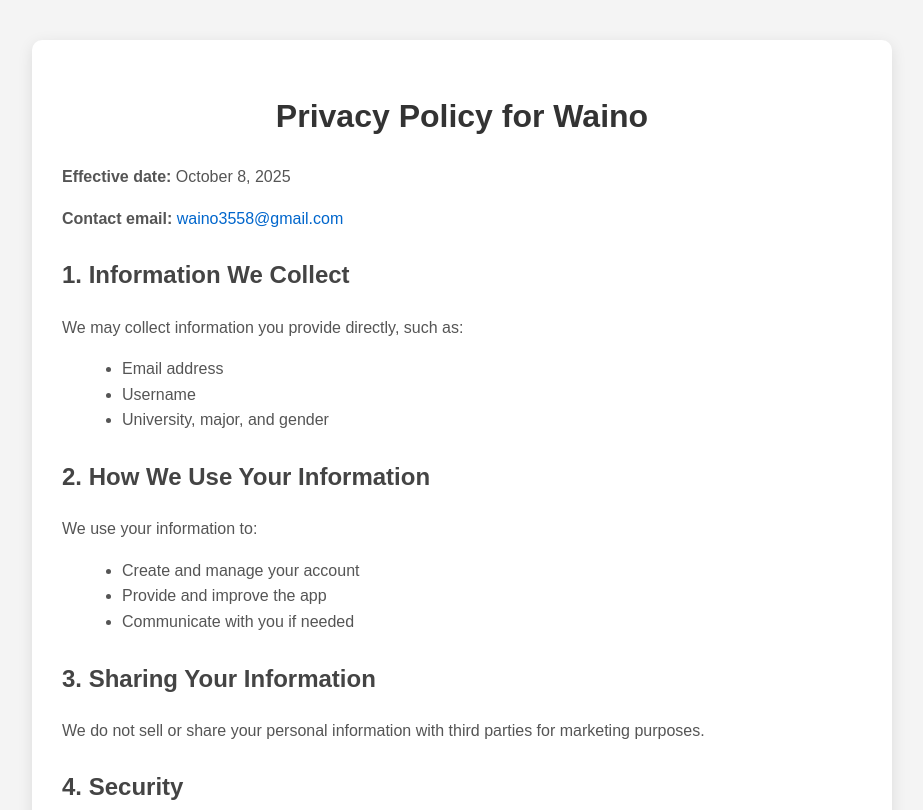
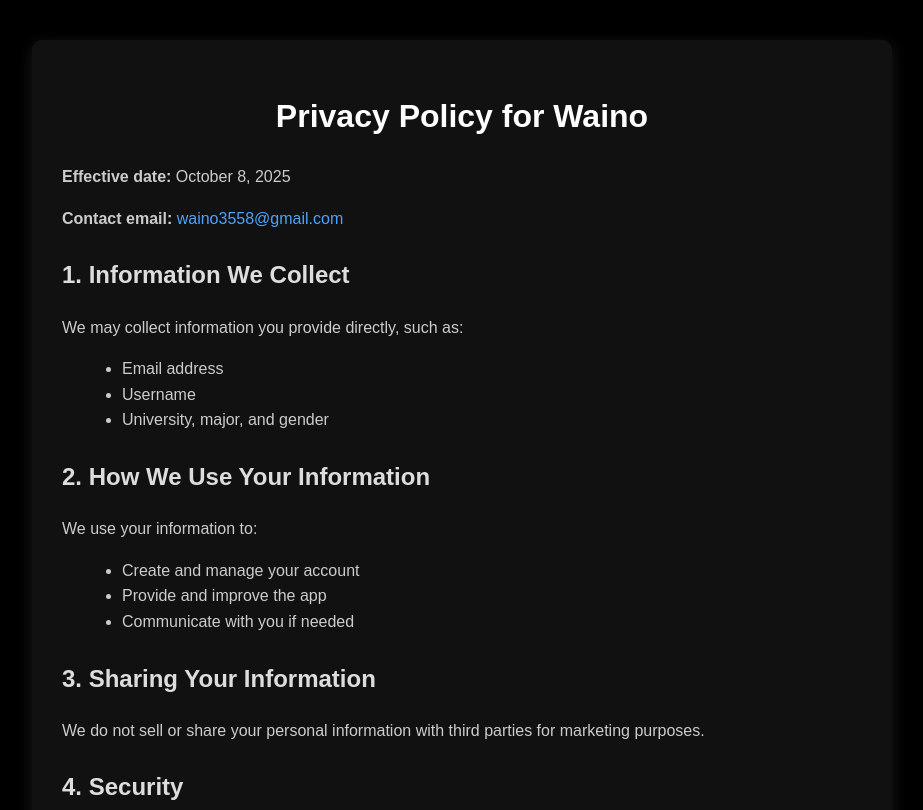
Before and after one commit to Waino3558/Waino-privacy-policy, a plain HTML site: page index.html in a window 1280 px wide. Shown: the top 810 px of the page, without its empty margins (178-1101 px from the left). Drawn offline with Linux system fonts and the light colour scheme.

Commit message:
Update index.html

```diff
--- a/index.html
+++ b/index.html
@@ -8,34 +8,36 @@
     body {
       font-family: Arial, sans-serif;
       line-height: 1.6;
-      background-color: #f4f4f4;
+      background-color: #000;
+      color: #fff;
       margin: 0;
       padding: 0;
     }
     .container {
       max-width: 800px;
       margin: 40px auto;
-      background: #fff;
+      background: #111;
+      color: #fff;
       padding: 30px;
       border-radius: 10px;
-      box-shadow: 0 4px 15px rgba(0,0,0,0.1);
+      box-shadow: 0 4px 15px rgba(255,255,255,0.1);
     }
     h1 {
-      color: #333;
+      color: #fff;
       text-align: center;
     }
     h2 {
-      color: #444;
+      color: #ddd;
       margin-top: 25px;
     }
     p, li {
-      color: #555;
+      color: #ccc;
     }
     ul {
       margin: 10px 0 20px 20px;
     }
     a {
-      color: #0066cc;
+      color: #4da3ff;
       text-decoration: none;
     }
     a:hover {
```
